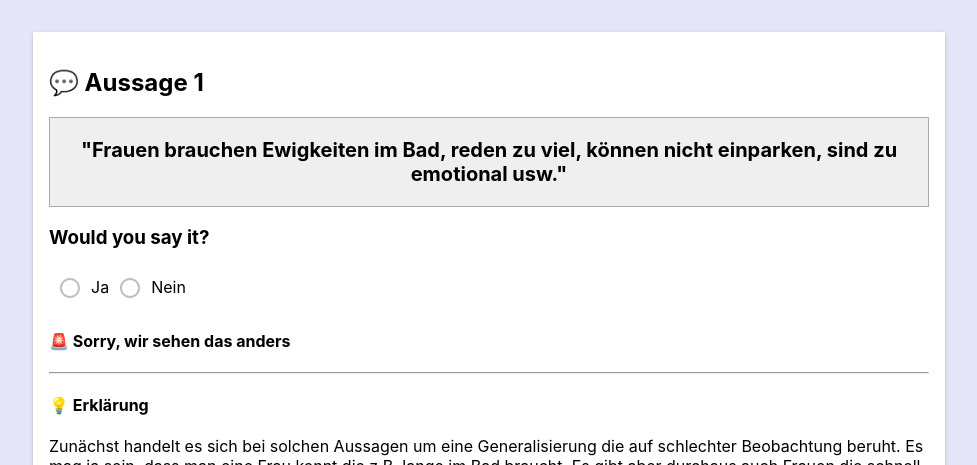
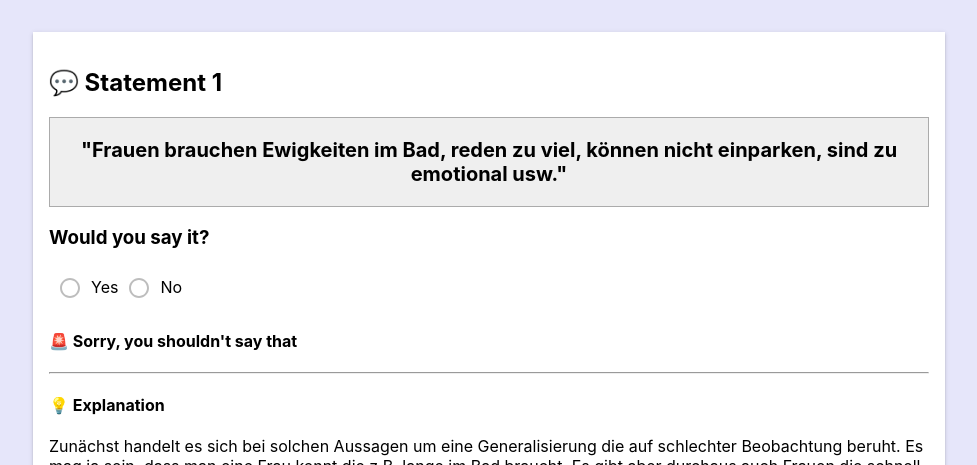
Before and after one commit to NovatecConsulting/hack21-language-is-a-powerful-tool, a React (Create React App) app: page /quiz in a window 1280 px wide. Both pictures are taken after a click on the button "CHECK RESULT". Shown: the top 465 px of the page, without its empty margins (151-1128 px from the left). Built offline with nearby package versions, Linux system fonts and the light colour scheme.

Commit message:
translate to english

```diff
--- a/src/components/QuestionComponent.tsx
+++ b/src/components/QuestionComponent.tsx
@@ -24,22 +24,22 @@ const QuestionComponent = ({index, question, showResult, answerCorrect, checkRes
   return (
     <Container maxWidth="md">
       <Box boxShadow={2} padding={2} marginTop={4} className="mainBox">
-      <h2>💬 Aussage {index + 1}</h2>
+      <h2>💬 Statement {index + 1}</h2>
       <Box className="aussage">
         <p>"{question.question}"</p>
       </Box>
       <h3>{question.topic}</h3>
         <RadioGroup>
           <span>
-            <span><Radio value="yes" title="ja" onChange={handleChange} disabled={showResult}/>Ja</span>
-            <span><Radio value="no" title="nein" onChange={handleChange} disabled={showResult}/>Nein</span>
+            <span><Radio value="yes" title="ja" onChange={handleChange} disabled={showResult}/>Yes</span>
+            <span><Radio value="no" title="nein" onChange={handleChange} disabled={showResult}/>No</span>
           </span>
         </RadioGroup>
         {showResult && (
         <Box marginBottom={5}>
-          <h4>{answerCorrect ? "🎉 Prima, so sehen wir das auch" : "🚨 Sorry, wir sehen das anders"}</h4>
+          <h4>{answerCorrect ? "🎉 Great, we see it this way as well" : "🚨 Sorry, you shouldn't say that"}</h4>
           <hr/>
-          <h4>💡 Erklärung</h4>
+          <h4>💡 Explanation</h4>
           <p>{question.explanation}</p>
         </Box>
         )}
```
